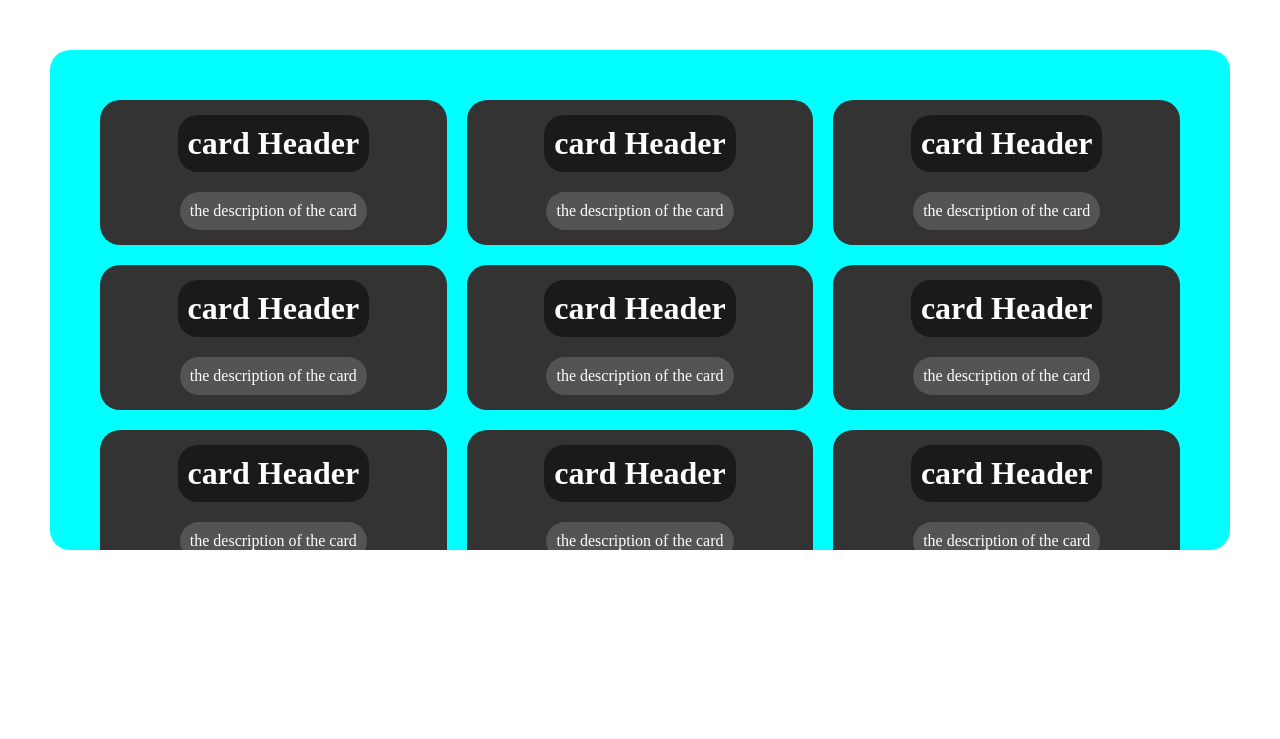
After one commit to buildervortex/DataDive, a PHP site: page /pages/Template/Template/DynamicCardAdd/index.html in a window 1280 px wide. The commit adds this page. Shown: the top 739 px of the page. Run offline with PHP 8.4, Linux system fonts and the light colour scheme.

Commit message:
simplyfi some of the templates and pach the erro of the navbar.
there was an error in the nav bar which cause nav bar to not visible when the main tag content get bigger

```diff
--- a/css/other/navBar/navBarStyle.css
+++ b/css/other/navBar/navBarStyle.css
@@ -19,6 +19,8 @@
 
     transition: background-color 250ms ease-in;
     font-size: var(--navBarLinksFontSize);
+
+    z-index: 2;
 }
 
 .navBar #Logo{
--- a/css/other/root/default.css
+++ b/css/other/root/default.css
@@ -3,3 +3,7 @@
     margin: 0;
     box-sizing: border-box;
 }
+body > main {
+    position: relative;
+    top: 9vh;
+}
--- /dev/null
+++ b/pages/Template/Template/DynamicCardAdd/css/style.css
@@ -0,0 +1,39 @@
+*{
+    padding: 0;
+    margin: 0;
+    box-sizing: border-box;
+}
+
+.container{
+    display: grid;
+    margin: 50px;
+    background-color: aqua;
+    max-height: 500px;
+    grid-gap: 20px;
+    grid-template-columns: 1fr 1fr 1fr;
+    padding: 50px;
+    border-radius: 20px;
+
+    /* set the overflow scroll */
+    overflow: scroll;
+}
+.container .item{
+    background-color: #333;
+    color: white;
+    padding: 15px;
+    display: grid;
+    justify-items: center;
+    grid-gap: 20px;
+    border-radius: 20px;
+}
+
+.container .item h1{
+    background-color: #1b1a1a;
+    padding: 10px;
+    border-radius: 20px;
+}
+.container .item p{
+    background-color: #555353;
+    padding: 10px;
+    border-radius: 20px;
+}
--- /dev/null
+++ b/pages/Template/Template/DynamicCardAdd/index.html
@@ -0,0 +1,58 @@
+<!DOCTYPE html>
+<html lang="en">
+<head>
+    <meta charset="UTF-8">
+    <meta name="viewport" content="width=device-width, initial-scale=1.0">
+    <title>Document</title>
+    <link rel="stylesheet" href="./css/style.css">
+</head>
+<body>
+    <div class="container">
+        <div class="item item1">
+            <h1>card Header</h1>
+            <p>the description of the card</p>
+        </div>
+        <div class="item item1">
+            <h1>card Header</h1>
+            <p>the description of the card</p>
+        </div>
+        <div class="item item1">
+            <h1>card Header</h1>
+            <p>the description of the card</p>
+        </div>
+        <div class="item item1">
+            <h1>card Header</h1>
+            <p>the description of the card</p>
+        </div>
+        <div class="item item1">
+            <h1>card Header</h1>
+            <p>the description of the card</p>
+        </div>
+        <div class="item item1">
+            <h1>card Header</h1>
+            <p>the description of the card</p>
+        </div>
+        <div class="item item1">
+            <h1>card Header</h1>
+            <p>the description of the card</p>
+        </div>
+        <div class="item item1">
+            <h1>card Header</h1>
+            <p>the description of the card</p>
+        </div>
+        <div class="item item1">
+            <h1>card Header</h1>
+            <p>the description of the card</p>
+        </div>
+        <div class="item item1">
+            <h1>card Header</h1>
+            <p>the description of the card</p>
+        </div>
+        <div class="item item1">
+            <h1>card Header</h1>
+            <p>the description of the card</p>
+        </div>
+
+    </div>
+</body>
+</html>
--- a/pages/Template/carousel/css/style.css
+++ b/pages/Template/carousel/css/style.css
@@ -1,6 +1,5 @@
 @import url("../../../../css/other/navBar/navBarStyle.css");
 @import url("../../../../css/other/carousel/carousel.css");
-@import url("../../../../css/other/root/default.css");
 
 .cards{
     background-color: green;
--- a/pages/Template/navBar/css/style.css
+++ b/pages/Template/navBar/css/style.css
@@ -1,2 +1 @@
 @import url("../../../../css/other/navBar/navBarStyle.css");
-@import url("../../../../css/other/root/default.css");
```
Also changed, not shown: pages/Template/Template/DataDisplayAndEdit/DataDisplay/css/style.css (added, +35 -0 lines), pages/Template/Template/DataDisplayAndEdit/DataDisplay/index.html (added, +42 -0 lines), pages/Template/Template/DataDisplayAndEdit/DataEdit/css/style.css (added, +33 -0 lines), pages/Template/Template/DataDisplayAndEdit/DataEdit/index.html (added, +44 -0 lines), pages/Template/Template/HtmlTags/index.html (added, +45 -0 lines), pages/Template/Template/DynamicCardAdd/js/index.js (added).
